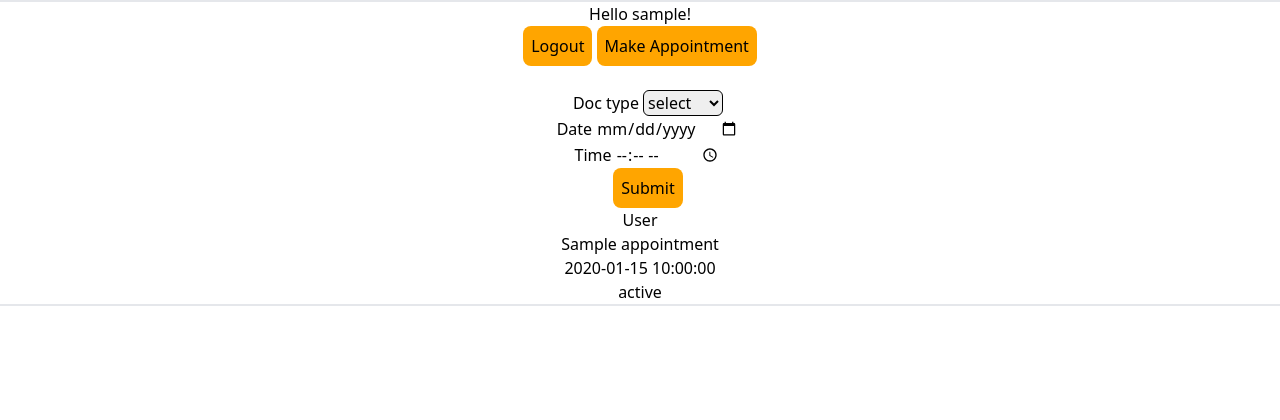
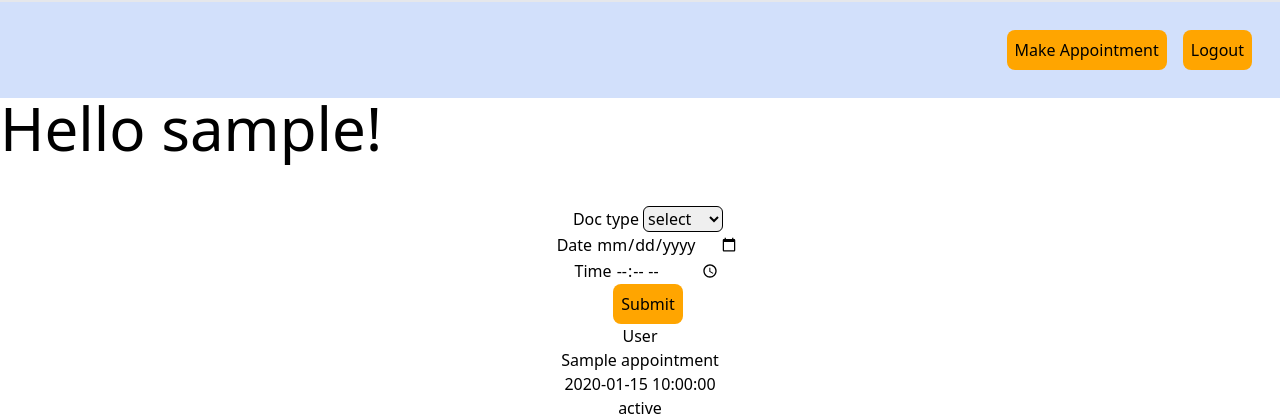
Before and after one commit to charan002/dissertation, a Flask app: page / in a window 1280 px wide. Shown: the top 420 px of the page. Run offline with Flask 3, Linux system fonts and the light colour scheme; the visitor is signed in with stand-in values (Sample User, id 1); a database or web service that is not in the repository returns one stand-in record (values such as "Sample title"); style sheets or scripts are compiled from the project's sources.

Commit message:
Added partial styling for User home page

```diff
--- a/static/styles/style.css
+++ b/static/styles/style.css
@@ -10,7 +10,7 @@
     @apply border border-black rounded-md;
 }
 
-header {
+#header {
     background-color: #D2E0FB;
     color: black;
     padding: 20px;
--- a/templates/doctor/login.html
+++ b/templates/doctor/login.html
@@ -7,7 +7,7 @@
     <link rel="stylesheet" href="{{ url_for('static', filename='styles/output.css') }}">
 </head>
 <body>
-    <header>
+    <header id="header">
         <h1 class="text-6xl">Doctor Login screen</h1>
     </header>
     <hr>
--- a/templates/doctor/register.html
+++ b/templates/doctor/register.html
@@ -7,7 +7,7 @@
     <link rel="stylesheet" href="{{ url_for('static', filename='styles/output.css') }}">
 </head>
 <body>
-    <header>
+    <header id="header">
         <h1 class="text-6xl">Doctor Registration Screen</h1>
     </header>
     <hr>
--- a/templates/home.html
+++ b/templates/home.html
@@ -4,14 +4,25 @@
 <head>
     <meta charset="UTF-8">
     <meta name="viewport" content="width=device-width, initial-scale=1.0">
-    <title>Document</title>
+    <title>Patient Homepage</title>
     <link rel="stylesheet" href="{{ url_for('static', filename='styles/output.css') }}">
 </head>
 
 <body>
-    <h1>Hello {{ data.username }}! </h1>
-    <button onclick="logout()" class="btn-primary">Logout</button>
-    <button id="make-appointment-btn" class="btn-primary">Make Appointment</button>
+    <header id="header">
+        <div class="flex justify-end">
+            <div class="m-2">
+                <button id="make-appointment-btn" class="btn-primary">Make Appointment</button>
+            </div>
+            <div class="m-2">
+                <button onclick="logout()" class="btn-primary">Logout</button>
+            </div>
+        </div>
+    </header>
+    <div class="flex justify-start">
+        <h1 class="text-6xl" >Hello {{ data.username }}! </h1>
+    </div>
+
     <br/><br/>
     <div>
         <form id="appointment-form" class="ml-4">
--- a/templates/login.html
+++ b/templates/login.html
@@ -7,7 +7,7 @@
     <link rel="stylesheet" href="{{ url_for('static', filename='styles/output.css') }}">
 </head>
 <body>
-    <header>
+    <header id="header">
         <h1 class="text-6xl">Patient Login screen</h1>
     </header>
     <hr>
--- a/templates/signup.html
+++ b/templates/signup.html
@@ -7,7 +7,7 @@
     <link rel="stylesheet" href="{{ url_for('static', filename='styles/output.css') }}">
 </head>
 <body >
-    <header>
+    <header id="header">
         <h1 class="text-6xl">Patient Sign Up screen</h1>
     </header>
     <hr>
```
